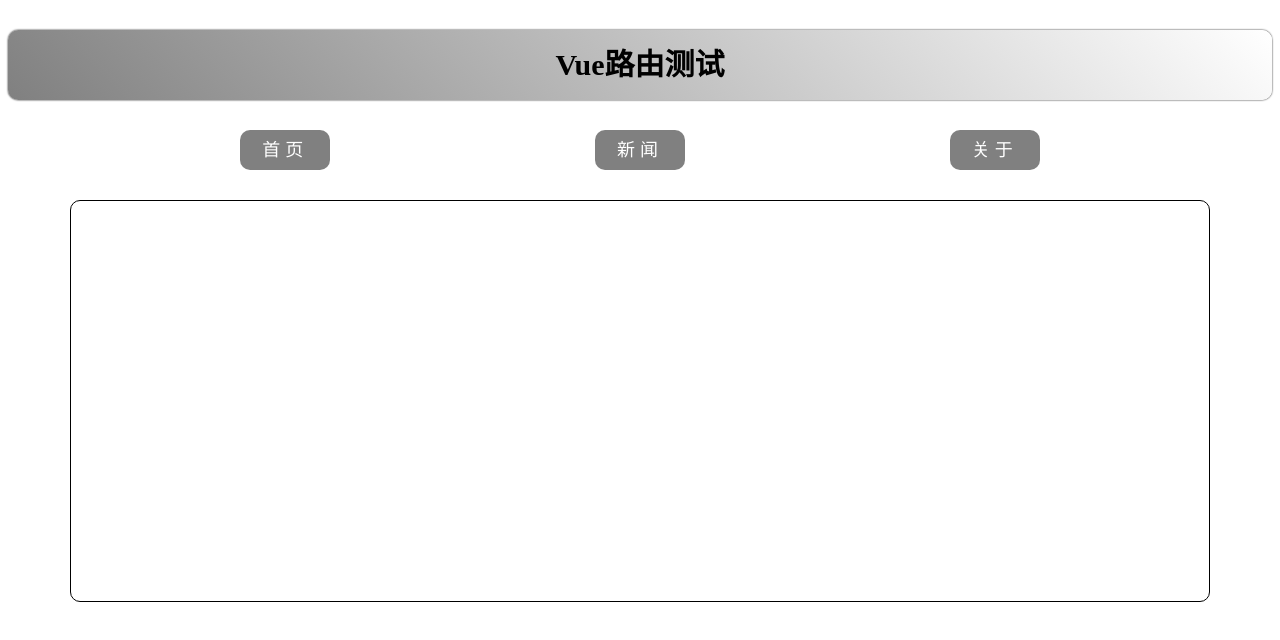
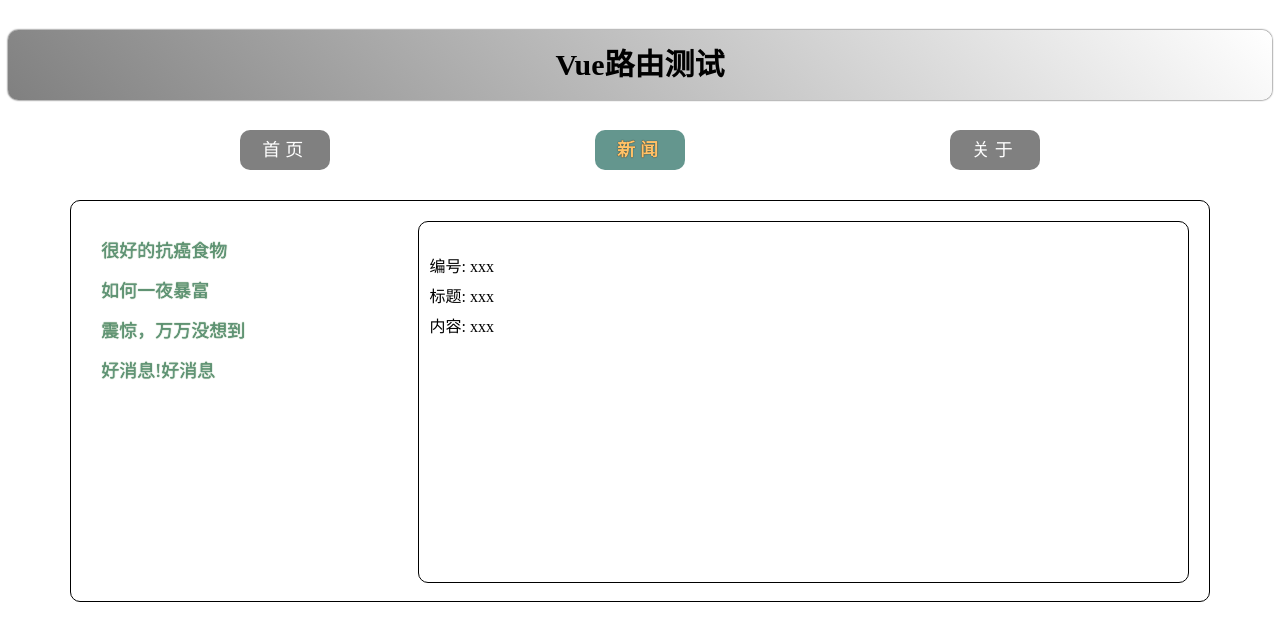
Before and after one commit to Ravilace/vue_study, a Vue app: page /news/detail in a window 1280 px wide. Before the commit this address had no page. Shown: the top 640 px of the page. Built offline with nearby package versions, Linux system fonts and the light colour scheme; the HTML template or start-up script is replaced by a standard one.

Commit message:
:sparkles: nested router

```diff
--- /dev/null
+++ b/src/pages/Detail.vue
@@ -0,0 +1,21 @@
+<script setup lang="ts">
+
+</script>
+
+<template>
+  <ul class="news-list">
+    <li>编号: xxx</li>
+    <li>标题: xxx</li>
+    <li>内容: xxx</li>
+  </ul>
+</template>
+
+<style scoped>
+  .news-list {
+    list-style: none;
+    padding-left: 20px
+  }
+  .news-list>li {
+    line-height: 30px;
+  }
+</style>
--- a/src/pages/News.vue
+++ b/src/pages/News.vue
@@ -1,12 +1,27 @@
 <script setup lang="ts">
+import { reactive } from 'vue'
 
+const newsList = reactive([
+  { id: '01', title: '很好的抗癌食物', content: '西蓝花' },
+  { id: '02', title: '如何一夜暴富', content: '学IT' },
+  { id: '03', title: '震惊，万万没想到', content: '明天是周一' },
+  { id: '04', title: '好消息!好消息', content: '快过年了' },
+])
 </script>
 
 <template>
+  <!--  导航区-->
   <div class="news">
     <ul>
-      <li v-for="i in 4">新闻00{{i}}</li>
+      <li v-for="news in newsList">
+        <!--        嵌套的to需要书写完整的path-->
+        <RouterLink to="/news/detail">{{ news.title }}</RouterLink>
+      </li>
     </ul>
+    <!--  展示区-->
+    <div class="news-content">
+      <RouterView></RouterView>
+    </div>
   </div>
 </template>
 
@@ -17,18 +32,21 @@
   justify-content: space-between;
   height: 100%;
 }
+
 .news ul {
   margin-top: 30px;
   list-style: none;
   padding-left: 10px;
 }
-  .news li>a {
+
+.news li > a {
   font-size: 18px;
   line-height: 40px;
   text-decoration: none;
-    color: #64967E;
+  color: #64967e;
   text-shadow: 0 0 1px rgb(0, 84, 0);
 }
+
 .news-content {
   width: 70%;
   height: 90%;
```
Also changed, not shown: src/router/index.ts (+8 -0 lines). Lines whose indentation alone changed are shown as unchanged.
